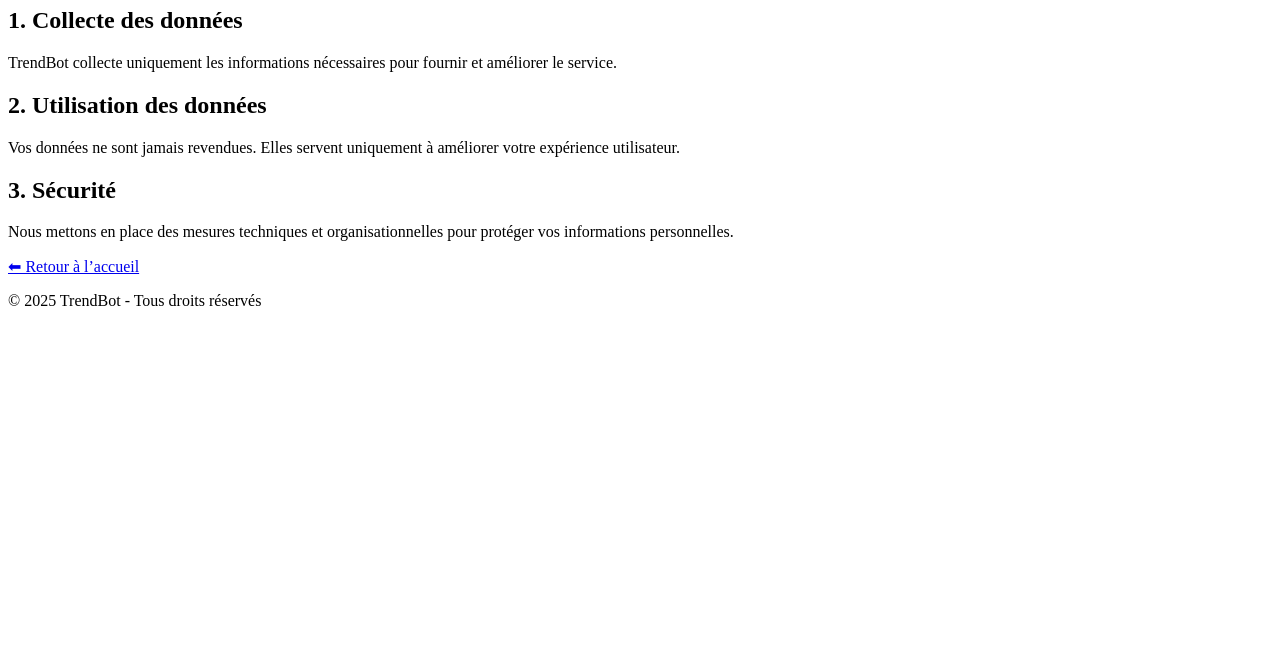
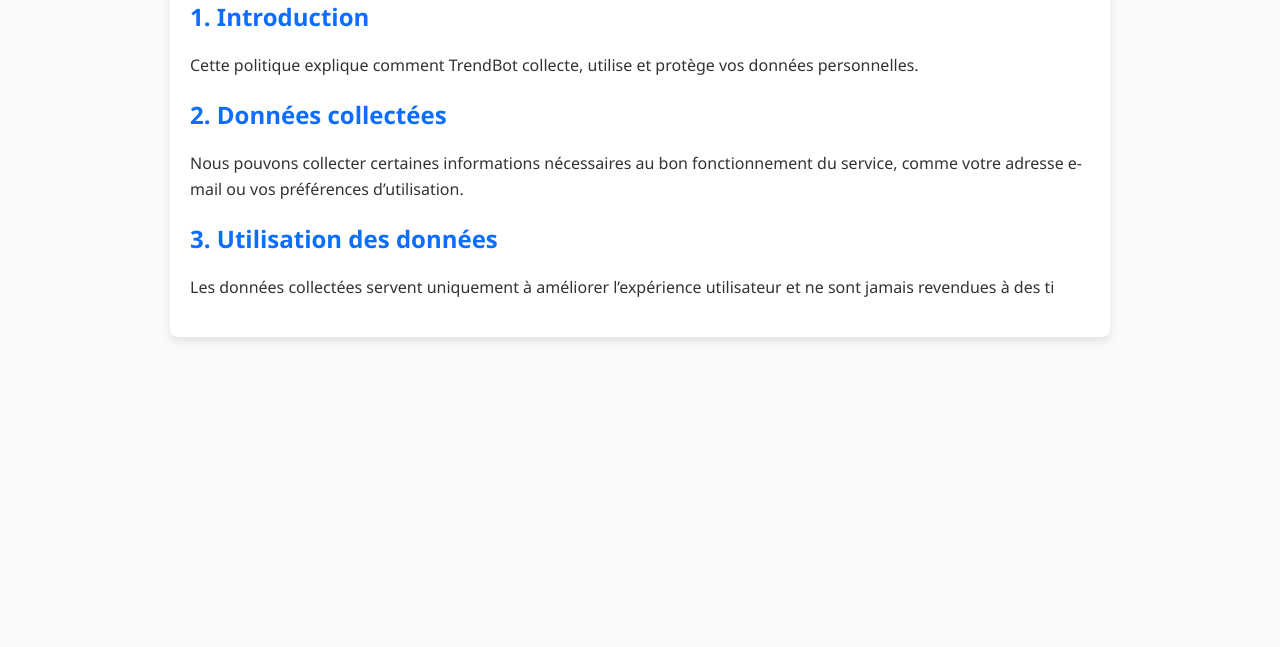
Before and after one commit to fartekdz/trendbot-legal, a plain HTML site: page privacy.html in a window 1280 px wide. Shown: the part 153-800 px from the top of the page. Drawn offline with Linux system fonts and the light colour scheme.

Commit message:
Update privacy.html

```diff
--- a/privacy.html
+++ b/privacy.html
@@ -3,8 +3,7 @@
 <head>
   <meta charset="UTF-8">
   <title>Politique de confidentialité - TrendBot</title>
-<meta name="robots" content="index, follow">
-</head>
+  <style>
     body {font-family: "Segoe UI", Roboto, Arial, sans-serif; background: #f9fafc; color: #333; margin: 0; padding: 0;}
     header {background: #0d6efd; color: white; padding: 20px; text-align: center;}
     header h1 {margin: 0; font-size: 24px;}
@@ -20,22 +19,12 @@
   <header>
     <h1>Politique de confidentialité</h1>
   </header>
+  <main>
+    <h2>1. Introduction</h2>
+    <p>Cette politique explique comment TrendBot collecte, utilise et protège vos données personnelles.</p>
 
-  <main>
-    <h2>1. Collecte des données</h2>
-    <p>TrendBot collecte uniquement les informations nécessaires pour fournir et améliorer le service.</p>
+    <h2>2. Données collectées</h2>
+    <p>Nous pouvons collecter certaines informations nécessaires au bon fonctionnement du service, comme votre adresse e-mail ou vos préférences d’utilisation.</p>
 
-    <h2>2. Utilisation des données</h2>
-    <p>Vos données ne sont jamais revendues. Elles servent uniquement à améliorer votre expérience utilisateur.</p>
-
-    <h2>3. Sécurité</h2>
-    <p>Nous mettons en place des mesures techniques et organisationnelles pour protéger vos informations personnelles.</p>
-
-    <p><a href="index.html">⬅ Retour à l’accueil</a></p>
-  </main>
-
-  <footer>
-    © 2025 TrendBot - Tous droits réservés
-  </footer>
-</body>
-</html>
+    <h2>3. Utilisation des données</h2>
+    <p>Les données collectées servent uniquement à améliorer l’expérience utilisateur et ne sont jamais revendues à des ti
```
